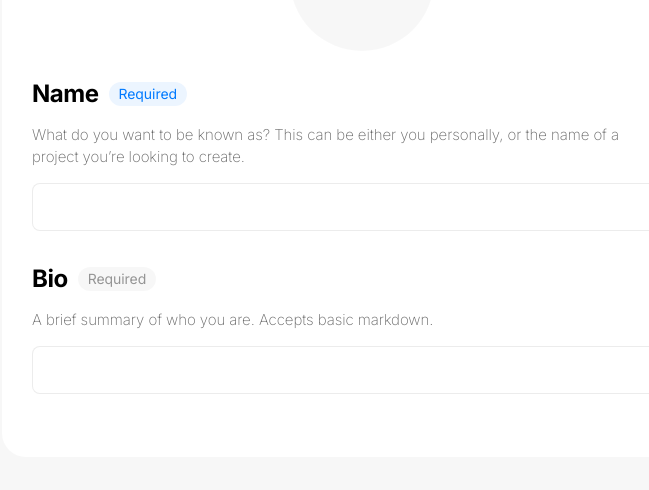
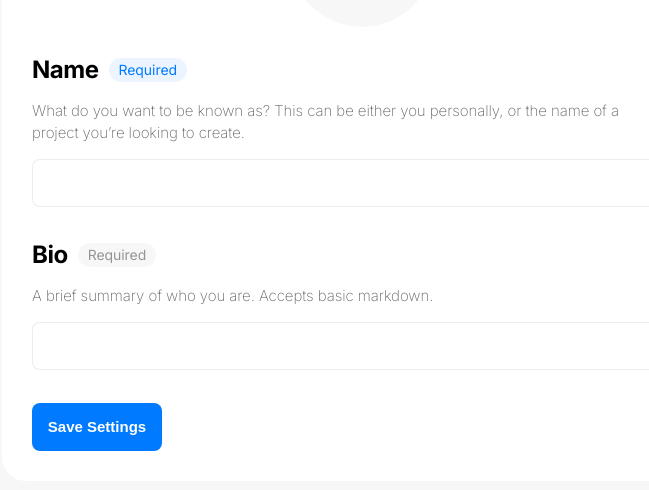
Before and after one commit to OyinloluB/solidity-social-media-crud, a Next.js app in the folder client/: page /profile in a window 1280 px wide. Shown: the part 278-768 px from the top of the page, without its empty margins (278-927 px from the left). Built offline with nearby package versions, Linux system fonts and the light colour scheme.

Commit message:
cleaning up profile page styles

```diff
--- a/client/pages/profile.js
+++ b/client/pages/profile.js
@@ -12,6 +12,8 @@ import {
   InputDescription,
   Required,
   Input,
+  ButtonWrapper,
+  ActionButton
 } from '../styles/profile'
 
 const Profile = () => {
@@ -36,7 +38,6 @@ const Profile = () => {
             </InputTextContent>
             <Input />
           </InputWrapper>
-
           <InputWrapper>
             <InputTextContent>
               <InputLabel>
@@ -48,6 +49,10 @@ const Profile = () => {
             </InputTextContent>
             <Input />
           </InputWrapper>
+          {/* TO-DO: Move button to seperate component */}
+          <ButtonWrapper>
+            <ActionButton type="primary">Save Settings</ActionButton>
+          </ButtonWrapper>
         </Form>
       </ProfileWrapper>
     </Container>
--- a/client/styles/home.js
+++ b/client/styles/home.js
@@ -50,6 +50,9 @@ export const ActionButton = styled.button`
   color: ${(props) => (props.type === 'primary' ? '#ffffff' : '#007AFF')};
   border-radius: 8px;
   height: 48px;
+  font-weight: 700;
+  font-size: 15px;
+  line-height: 18px;
   border: none;
   cursor: pointer;
 `
--- a/client/styles/profile.js
+++ b/client/styles/profile.js
@@ -30,6 +30,7 @@ export const Backdrop = styled.div`
   height: 162px;
   background: #00000013;
   border-radius: 8px 8px 0px 0px;
+  cursor: pointer;
 `
 
 export const ProfileImageWrapper = styled.div`
@@ -47,6 +48,7 @@ export const ProfileImage = styled.div`
   height: 144px;
   background: rgba(0, 0, 0, 0.03);
   border-radius: 100%;
+  cursor: pointer;
 `
 
 export const Form = styled.form`
@@ -121,3 +123,23 @@ export const Input = styled.input`
     outline: none;
   }
 `
+
+export const ButtonWrapper = styled.div`
+  display: flex;
+  align-items: flex-end;
+`
+
+export const ActionButton = styled.button`
+  width: 130px;
+  height: 48px;
+  text-transform: capitalize;
+  background: ${(props) =>
+    props.type === 'primary' ? '#007AFF' : '#007AFF26'};
+  color: ${(props) => (props.type === 'primary' ? '#ffffff' : '#007AFF')};
+  border-radius: 8px;
+  font-weight: 700;
+  font-size: 15px;
+  line-height: 18px;
+  border: none;
+  cursor: pointer;
+`
```
